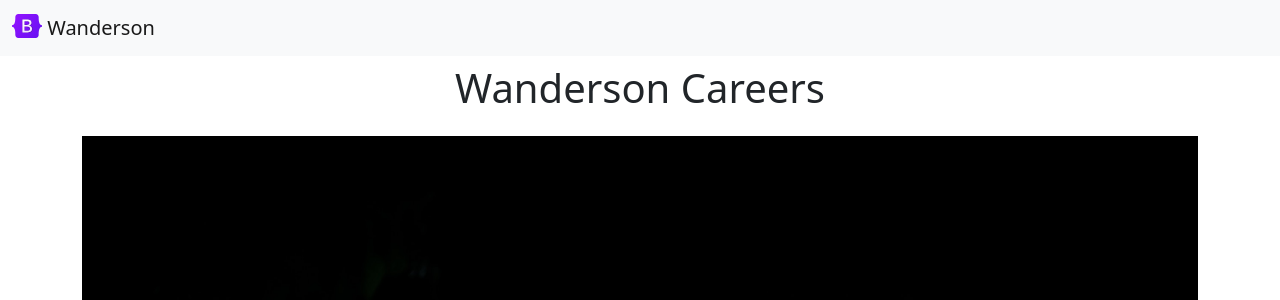
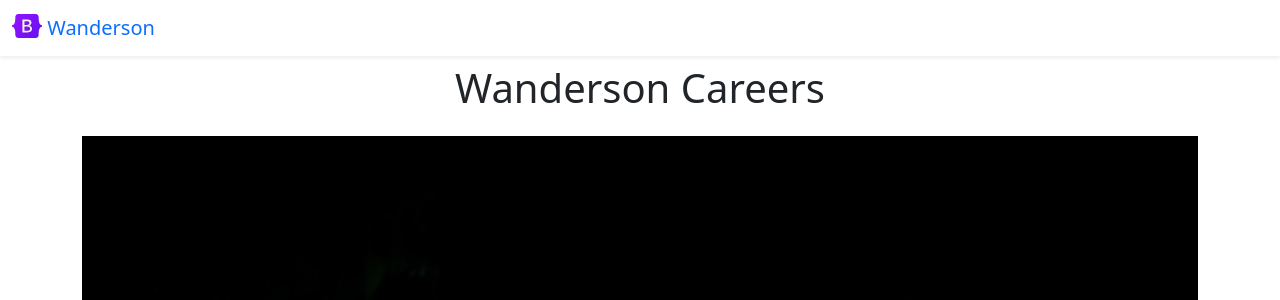
Before and after one commit to wandersondv/wanderson-carrers-website, a Flask app: page / in a window 1280 px wide. Shown: the top 300 px of the page. Run offline with Flask 2, Linux system fonts and the light colour scheme.

Commit message:
changes nav.html

```diff
--- a/templates/nav.html
+++ b/templates/nav.html
@@ -1,4 +1,4 @@
-<nav class="navbar navbar-light bg-light">
+<nav class="navbar shadow-sm fixed-top bg-white">
   <div class="container-fluid">
     <a class="navbar-brand" href="#">
       <img src="/static/logo.svg" alt="" width="30" height="24" class="d-inline-block align-text-top">
@@ -6,3 +6,4 @@
     </a>
   </div>
 </nav>
+<div style="height:56px"></div>
```
